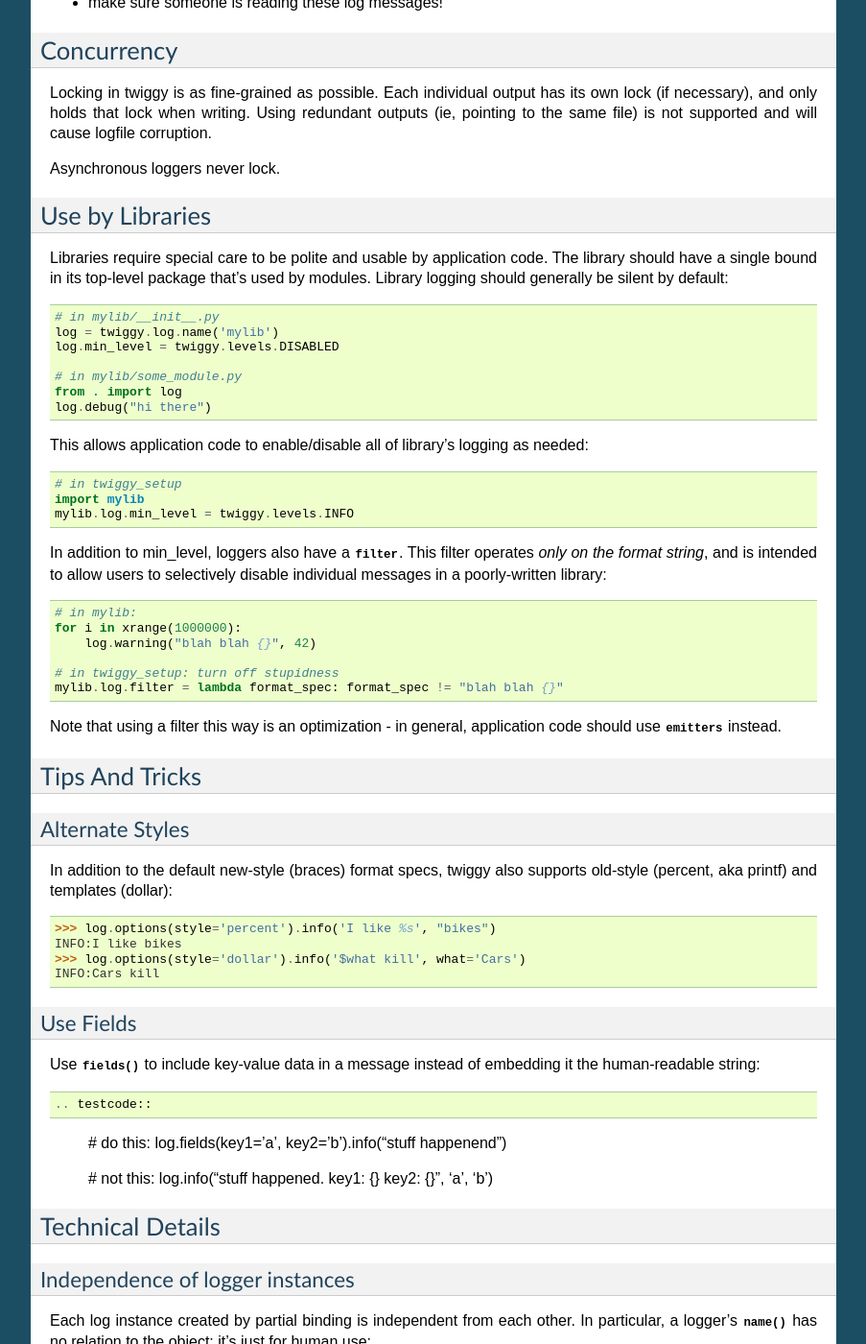
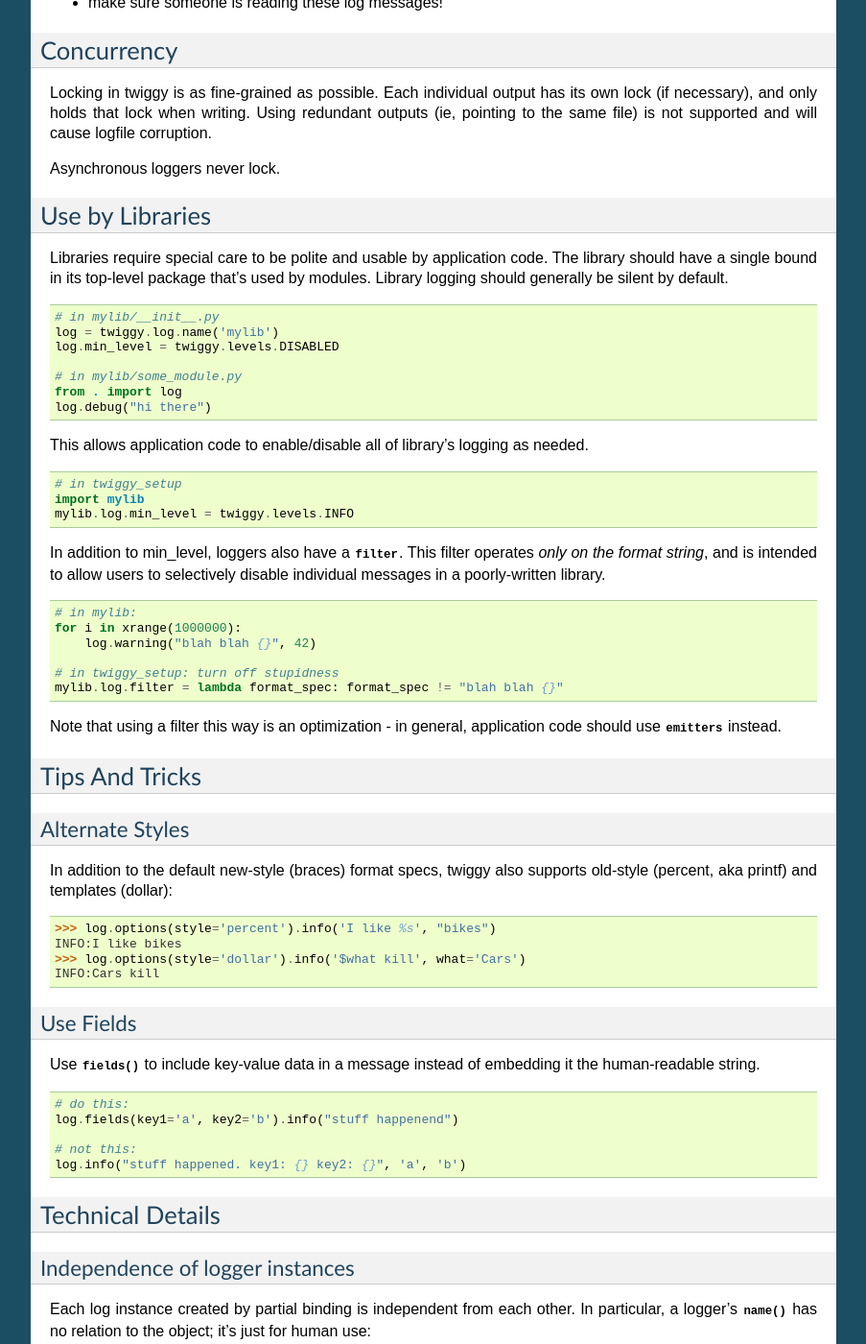
Before and after one commit to wearpants/twiggy, a Sphinx documentation site: the page built from doc/reference_guide.rst, in a window 1280 px wide and 1400 px high, scrolled down 1520 px. Shown: the whole window at 96% size, without its empty margins (198-1101 px from the left). Built offline with Sphinx 7.4.7, drawn with Linux system fonts in a browser that asks for light colours; some of the changed lines change nothing that is shown; some of the changed text lies outside the part shown.

Commit message:
tweak tweak

```diff
--- a/doc/reference_guide.rst
+++ b/doc/reference_guide.rst
@@ -2,6 +2,7 @@
 Reference Guide
 ##############################
 
+.. currentmodule:: twiggy
 
 .. _dynamic-messages:
 
@@ -11,40 +12,44 @@
 
 Any functions in message args/fields are called and the value substitued:
 
->>> import os
->>> from twiggy.lib import thread_name
->>> thread_name()
-'MainThread'
->>> log.fields(pid=os.getpid).info("I'm in thread {0}", thread_name) #doctest:+ELLIPSIS
-INFO:pid=...:I'm in thread MainThread
+.. doctest::
+
+    >>> import os
+    >>> from twiggy.lib import thread_name
+    >>> thread_name()
+    'MainThread'
+    >>> log.fields(pid=os.getpid).info("I'm in thread {0}", thread_name) #doctest:+ELLIPSIS
+    INFO:pid=...:I'm in thread MainThread
 
 This can be useful with partially-bound loggers, which let's us do some cool stuff:
 
->>> class ThreadTracker(object):
-...     """a proxy that logs attribute access"""
-...     def __init__(self, obj):
-...         self.__obj = obj
-...         # a partially bound logger
-...         self.__log = log.name("tracker").fields(obj_id=id(obj), thread=thread_name)
-...         self.__log.debug("started tracking")
-...     def __getattr__(self, attr):
-...         self.__log.debug("accessed {0}", attr)
-...         return getattr(self.__obj, attr)
-...
->>> class Bunch(object):
-...     pass
-...
->>> foo = Bunch()
->>> foo.bar = 42
->>> tracked = ThreadTracker(foo) #doctest:+ELLIPSIS
-DEBUG:tracker:obj_id=...:thread=MainThread:started tracking
->>> tracked.bar #doctest:+ELLIPSIS
-DEBUG:tracker:obj_id=...:thread=MainThread:accessed bar
-42
->>> import threading
->>> t=threading.Thread(target = lambda: tracked.bar * 2, name = "TheDoubler")
->>> t.start(); t.join() #doctest:+ELLIPSIS
-DEBUG:tracker:obj_id=...:thread=TheDoubler:accessed bar
+.. doctest::
+
+    >>> class ThreadTracker(object):
+    ...     """a proxy that logs attribute access"""
+    ...     def __init__(self, obj):
+    ...         self.__obj = obj
+    ...         # a partially bound logger
+    ...         self.__log = log.name("tracker").fields(obj_id=id(obj), thread=thread_name)
+    ...         self.__log.debug("started tracking")
+    ...     def __getattr__(self, attr):
+    ...         self.__log.debug("accessed {0}", attr)
+    ...         return getattr(self.__obj, attr)
+    ...
+    >>> class Bunch(object):
+    ...     pass
+    ...
+    >>> foo = Bunch()
+    >>> foo.bar = 42
+    >>> tracked = ThreadTracker(foo) #doctest:+ELLIPSIS
+    DEBUG:tracker:obj_id=...:thread=MainThread:started tracking
+    >>> tracked.bar #doctest:+ELLIPSIS
+    DEBUG:tracker:obj_id=...:thread=MainThread:accessed bar
+    42
+    >>> import threading
+    >>> t=threading.Thread(target = lambda: tracked.bar * 2, name = "TheDoubler")
+    >>> t.start(); t.join() #doctest:+ELLIPSIS
+    DEBUG:tracker:obj_id=...:thread=TheDoubler:accessed bar
 
 If you really want to log a callable, ``repr()`` it or wrap it in lambda.
 
@@ -80,9 +85,9 @@
 ***********************
 Twiggy tries to stay out of your way.  Specifically, an error in logging should **never** propogate outside the logging subsystem and cause your main application to crash. Instead, errors are trapped and reported by the  :data:`~twiggy.internal_log`.
 
-Instances of :class:`~twiggy.logger.InternalLog` only have a single :class:`~twiggy.outputs.Output` - they do not use emitters. By default, these messages are sent to standard error. You may assign an alternate ouput (such as a file) to ``twiggy.internal_log.output`` if desired, with the following conditions:
+Instances of :class:`.InternalLogger` only have a single :class:`.Output` - they do not use emitters. By default, these messages are sent to standard error. You may assign an alternate ouput (such as a file) to ``twiggy.internal_log.output`` if desired, with the following conditions:
 
-* the output should be failsafe - any errors that occur during internal logging will *not* be caught and will cause your application to crash.
+* the output should be failsafe - any errors that occur during internal logging will be dumped to standard error, and suppressed, causing the original message to be discarded.
 * accordingly, networked or asynchronous outputs are not recommended.
 * make sure someone is reading these log messages!
 
@@ -96,7 +101,9 @@
 *******************
 Use by Libraries
 *******************
-Libraries require special care to be polite and usable by application code.  The library should have a single bound in its top-level package that's used by modules. Library logging should generally be silent by default::
+Libraries require special care to be polite and usable by application code.  The library should have a single bound in its top-level package that's used by modules. Library logging should generally be silent by default.
+
+.. testcode::
 
     # in mylib/__init__.py
     log = twiggy.log.name('mylib')
@@ -106,13 +113,17 @@
     from . import log
     log.debug("hi there")
 
-This allows application code to enable/disable all of library's logging as needed::
+This allows application code to enable/disable all of library's logging as needed.
+
+.. testcode::
 
     # in twiggy_setup
     import mylib
     mylib.log.min_level = twiggy.levels.INFO
 
-In addition to min_level, loggers also have a :attr:`~twiggy.logger.Logger.filter`. This filter operates *only on the format string*, and is intended to allow users to selectively disable individual messages in a poorly-written library::
+In addition to min_level, loggers also have a :attr:`~.Logger.filter`. This filter operates *only on the format string*, and is intended to allow users to selectively disable individual messages in a poorly-written library.
+
+.. testcode::
 
     # in mylib:
     for i in xrange(1000000):
@@ -121,7 +132,7 @@
     # in twiggy_setup: turn off stupidness
     mylib.log.filter = lambda format_spec: format_spec != "blah blah {}"
 
-Note that using a filter this way is an optimization - in general, application code should use :data:`~twiggy.emitters` instead.
+Note that using a filter this way is an optimization - in general, application code should use :data:`emitters` instead.
 
 ********************
 Tips And Tricks
@@ -142,7 +153,7 @@
 
 Use Fields
 ==========
-Use :meth:`~twiggy.logger.Logger.fields` to include key-value data in a message instead of embedding it the human-readable string::
+Use :meth:`.fields` to include key-value data in a message instead of embedding it the human-readable string.
 
 .. testcode::
 
@@ -159,7 +170,7 @@
 
 Independence of logger instances
 ================================
-Each log instance created by partial binding is independent from each other. In particular, a logger's :meth:`~twiggy.logger.Logger.name` has no relation to the object; it's just for human use:
+Each log instance created by partial binding is independent from each other. In particular, a logger's :meth:`.name` has no relation to the object; it's just for human use:
 
 .. doctest::
 
@@ -173,20 +184,24 @@
 *******************
 Extending Twiggy
 *******************
-When developing extensions to twiggy, use the :data:`~twiggy.devel_log`. An :class:`~twiggy.logger.InternalLogger`, the devel_log is completely separate from the main :data:`~twiggy.log`.  By default, messages logged to the devel_log are discarded; assigning an appropriate :class:`~twiggy.outputs.Ouput` to its ``output`` attribute before using.
+When developing extensions to twiggy, use the :data:`devel_log`. An :class:`.InternalLogger`, the devel_log is completely separate from the main :data:`log`.  By default, messages logged to the devel_log are discarded; assigning an appropriate :class:`.Ouput` to its ``output`` attribute before using.
 
 Writing Features
 ===================
-Features are used to encapsulate common logging patterns. They are implemented as methods added to the :class:`~twiggy.logger.Logger` class. They receive an instance as the first argument (ie, ``self``). :meth:`~twiggy.logger.Logger.addFeature <Enable the feature>` before using.
+Features are used to encapsulate common logging patterns. They are implemented as methods added to the :class:`.Logger` class. They receive an instance as the first argument (ie, ``self``). :meth:`Enable the feature <.addFeature>` before using.
 
 Features come in two flavors: those that add information to a message's fields or set options, and those that cause output.
 
-Features which only add fields/set options should simply call the appropriate method on ``self`` and return the resultant object::
+Features which only add fields/set options should simply call the appropriate method on ``self`` and return the resultant object.
+
+.. testcode::
 
     def dimensions(self, shape):
         return self.fields(height=shape.height, width=shape.width)
 
-Features can also emit messages as usual.  Do not return::
+Features can also emit messages as usual.  Do not return from these methods.
+
+.. testcode::
 
     def sayhi(self, lang):
         if lang == 'en':
@@ -196,7 +211,7 @@
 
 .. _wsgi-support:
 
-If the feature should add fields *and* emit in the same step (like :meth:`~twiggy.logger.Logger.struct`), use the :func:`~twiggy.logger.emit` decorators.  Here's a prototype feature that dumps information about a `WSGI environ <http://www.python.org/dev/peps/pep-0333/#environ-variables>`_.
+If the feature should add fields *and* emit in the same step (like :meth:`.struct`), use the :func:`.emit` decorators.  Here's a prototype feature that dumps information about a `WSGI environ <http://www.python.org/dev/peps/pep-0333/#environ-variables>`_.
 
 .. testcode::
 
@@ -214,14 +229,18 @@
                 k = k[5:].title().replace('_', '-')
                 d[k] = v
 
-        return self.name('dumpwsgi').fieldsDict(d)
+        # if called on an unnamed logger, add a name
+        if name not in self._fields:
+            self = self.name('dumpwsgi')
+
+        return self.fieldsDict(d)
 
 
 Writing Outputs
 ===================
-Outputs do the work of writing a message to an external resource (file, socket, etc.).  User-defined outputs should inherit from :class:`twiggy.outputs.Output` or :class:`twiggy.outputs.AsyncOutput` if they wish to support :term:`asynchronous logging` (preferred).
+Outputs do the work of writing a message to an external resource (file, socket, etc.).  User-defined outputs should inherit from :class:`.Output` or :class:`.AsyncOutput` if they wish to support :term:`asynchronous logging` (preferred).
 
-An Output subclass's ``__init__`` should take a ``format`` (see below) and any parameters needed to acquire resources (filename, hostname, etc.), but *not the resources themselves*. These are created in ``_open``.  Implementations supporting asynchronous logging should also take a ``msg_buffer`` argument (see :class:`~twiggy.outputs.AsyncOutput`).
+An Output subclass's ``__init__`` should take a ``format`` (see below) and any parameters needed to acquire resources (filename, hostname, etc.), but *not the resources themselves*. These are created in ``_open``.  Implementations supporting asynchronous logging should also take a ``msg_buffer`` argument (see :class:`.AsyncOutput`).
 
 
 Outputs should define the following:
@@ -235,11 +254,11 @@
 .. automethod:: twiggy.outputs.Output._write
     :noindex:
 
-If the output requires locking to be thread-safe, set the class attribute :attr:`~twiggy.outputs.Output.use_locks` to True (the default). Turning off may give slightly higher throughput.
+If the output requires locking to be thread-safe, set the class attribute :attr:`~.use_locks` to True (the default). Turning off may give slightly higher throughput.
 
 Writing Formats
 ===================
-The :attr:`format <twiggy.outputs.Output._format>` callable is Output-specific; it should take a :class:`~twiggy.message.Message` and return an appropriate object (string, database row, etc.) to be written. **Do not modify** the received message - it is shared by all outputs.
+The :attr:`format <.Output._format>` callable is Output-specific; it should take a :class:`.Message` and return an appropriate object (string, database row, etc.) to be written. **Do not modify** the received message - it is shared by all outputs.
 
 
-How to do that, including :class:`~twiggy.lib.ConversionTable`
+How to do that, including :class:`.ConversionTable`
```
